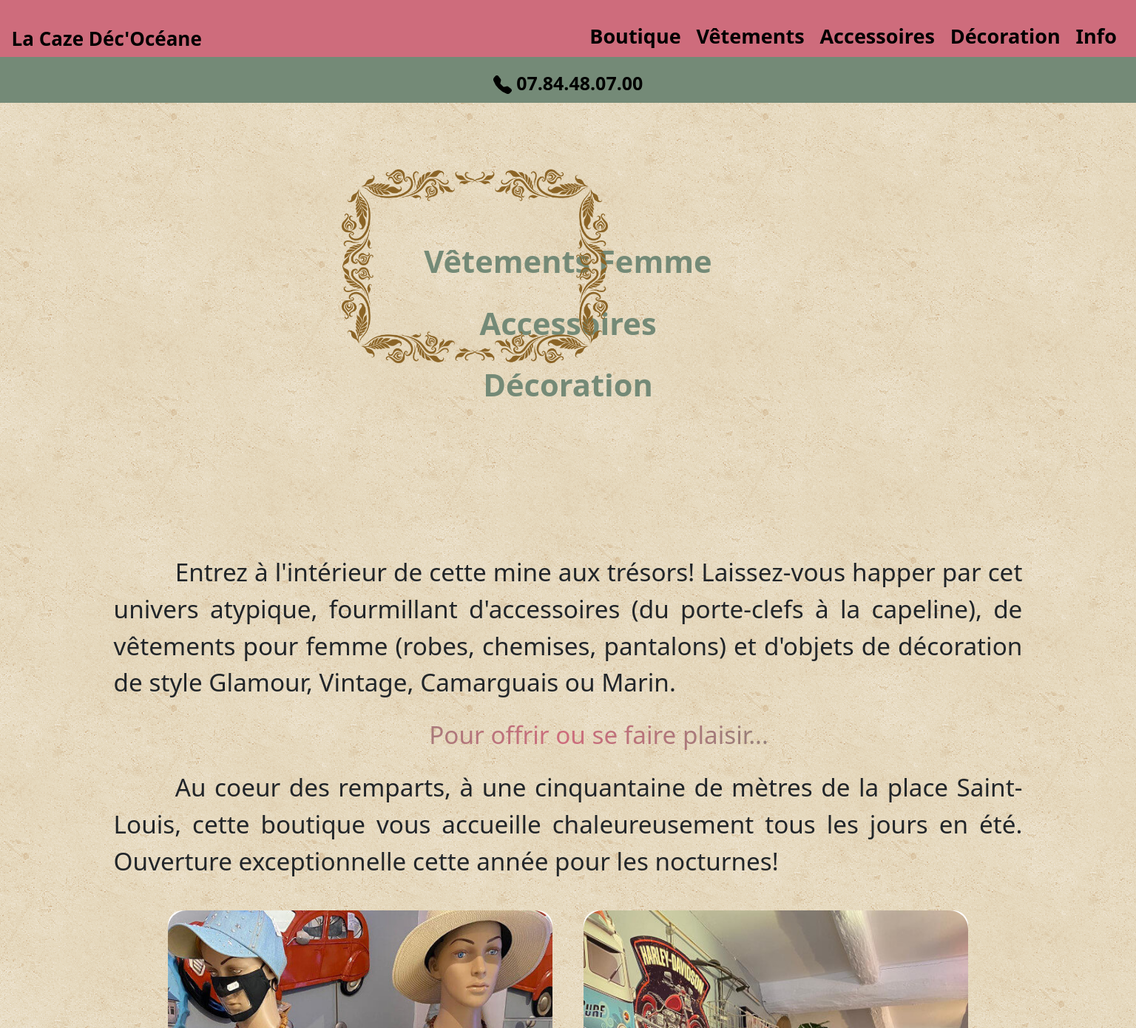
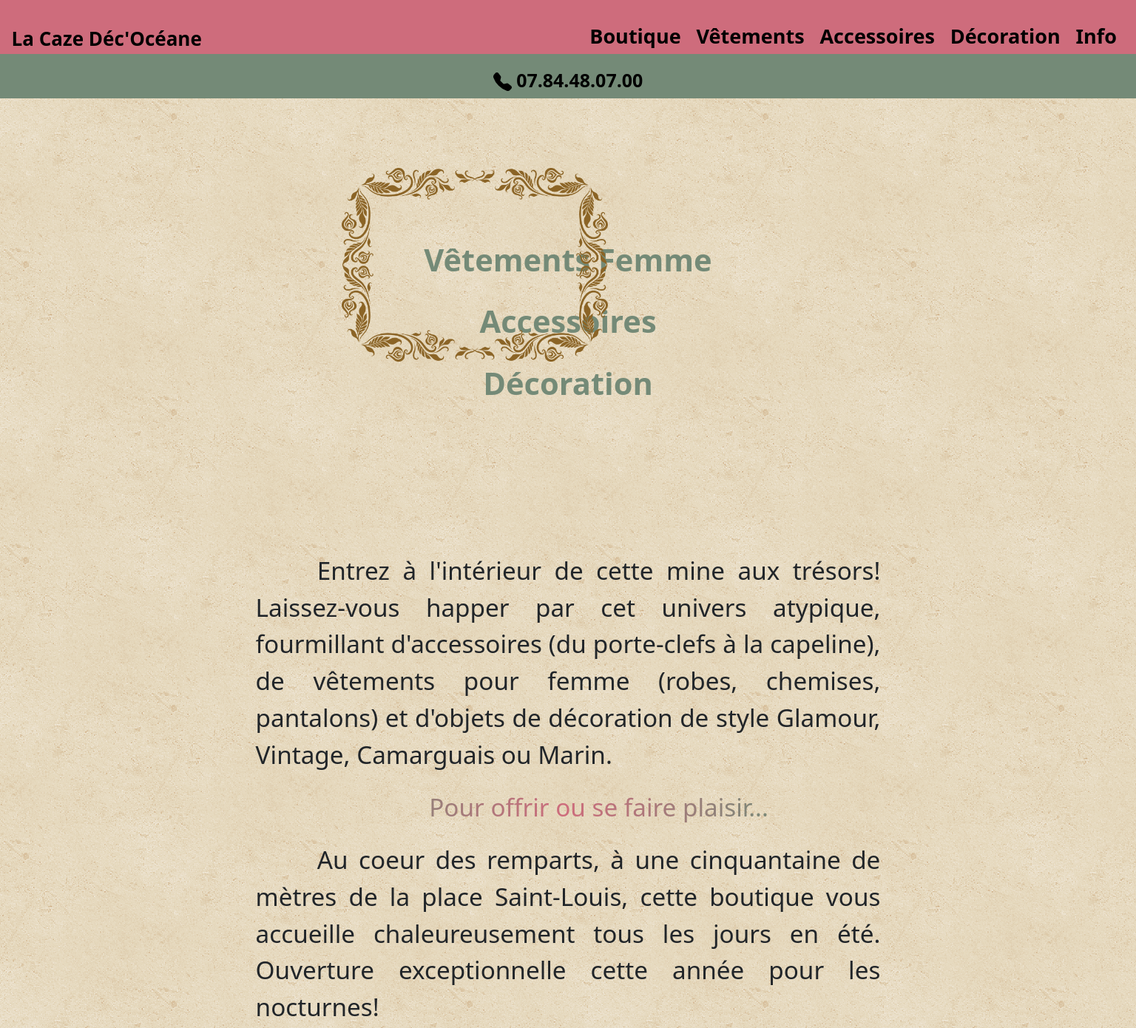
Before and after one commit to Chaplin16/caze-oceane, a plain HTML site: page index.html in a window 1536 px wide. Shown: the top 1390 px of the page at 74% size. Drawn offline with nearby package versions, Linux system fonts and the light colour scheme.

Commit message:
dernier detail

```diff
--- a/style.scss
+++ b/style.scss
@@ -75,11 +75,11 @@ html{
 
 .phone{
     position: sticky;
-    top:3.7rem;
+    top: 3.5rem;
     background-color: $main__color-green;
     color:#000;
     font-weight: bold;
-    height: 3rem;
+    height: 2.9rem;
     font-size: 1.2rem;
     z-index: 5;
 }
@@ -274,6 +274,7 @@ iframe{
         & .arabesque {
             left: 88%;
             width: 50vh;
+            top: 2rem;
         }
         & p{
             font-size: 1.3rem;
@@ -359,7 +360,7 @@ iframe{
         & p{
             font-size: 0.9rem;
             &:nth-of-type(1){
-                margin-top: 1.9rem;
+                margin-top: 2.5rem;
             }
         }
     }
@@ -372,3 +373,18 @@ iframe{
         font-size: 1.8rem!important;
     }
 }
+
+
+
+@media all and (min-width: 800px){
+    .presentation{
+        max-width: 75%!important;
+    }
+}
+
+@media all and (min-width:1350px){
+    .presentation{
+        max-width: 55%!important;
+        margin-bottom: 4rem!important;
+    }
+}
```
Also changed, not shown: style.css, 1 other file.
